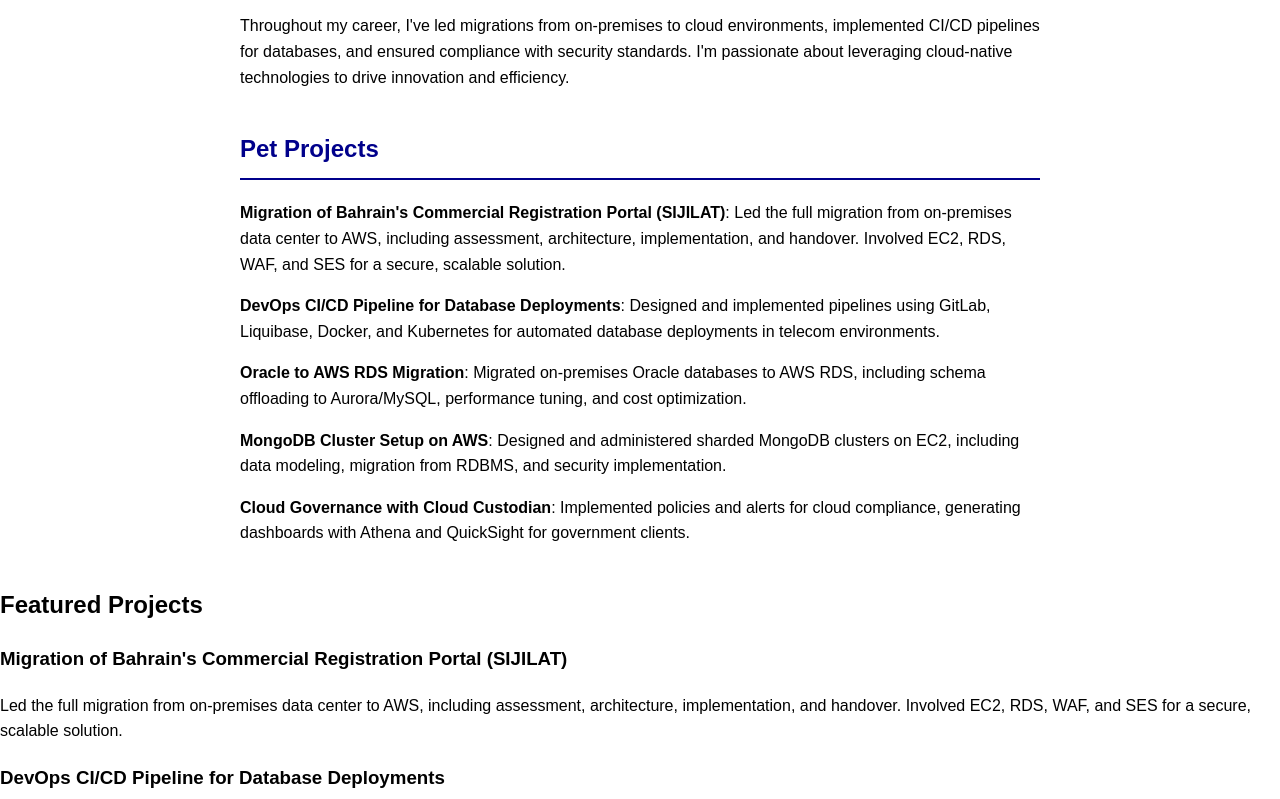
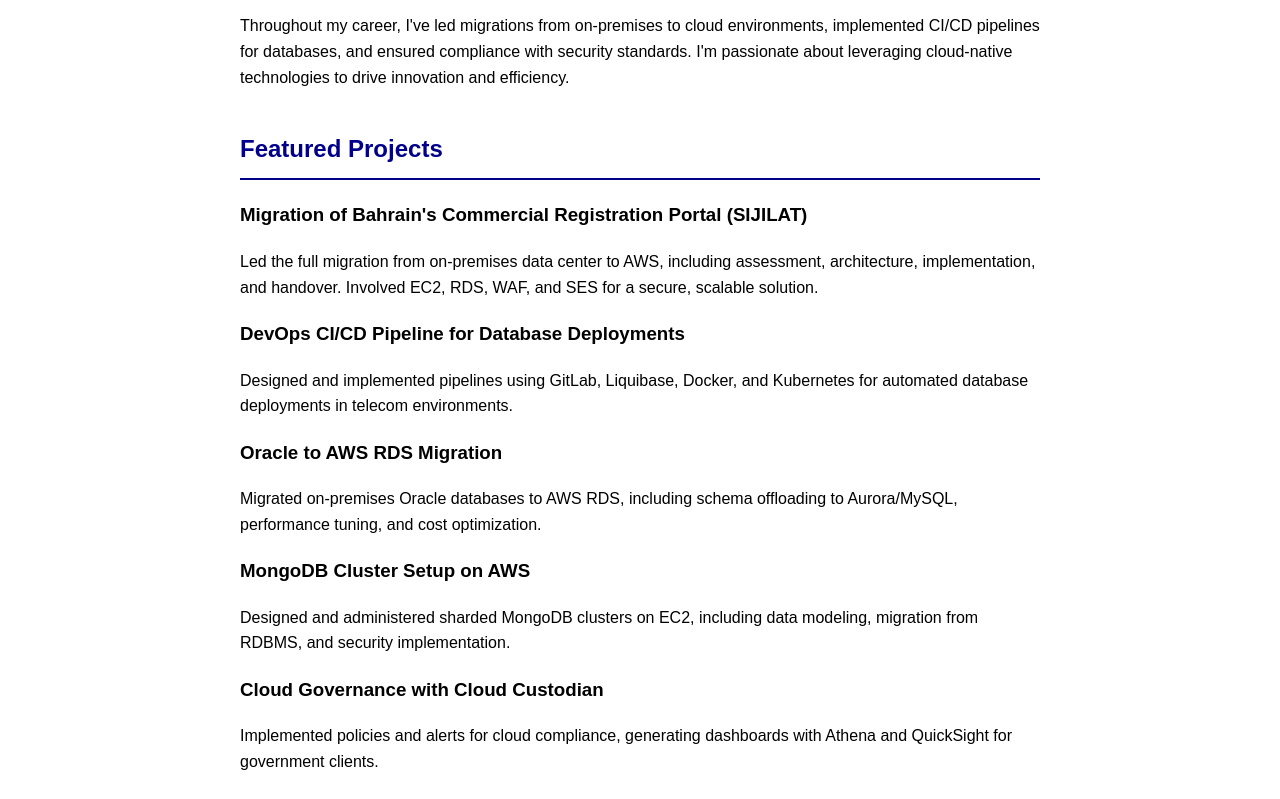
Before and after one commit to h4ck3risalive/website, a plain HTML site: page index.html in a window 1280 px wide. Shown: the part 1661-2460 px from the top of the page. Drawn offline with Linux system fonts and the light colour scheme.

Commit message:
Revert "Renamed Featured Projects to Pet Projects and simplified format to match karpathy.ai style"
This reverts commit 9af97260f0dfdffed007258c14a8246c8c3b4415.

```diff
--- a/index.html
+++ b/index.html
@@ -58,12 +58,27 @@
     </section>
 
     <section id="projects">
-        <h2>Pet Projects</h2>
-        <p><strong>Migration of Bahrain's Commercial Registration Portal (SIJILAT)</strong>: Led the full migration from on-premises data center to AWS, including assessment, architecture, implementation, and handover. Involved EC2, RDS, WAF, and SES for a secure, scalable solution.</p>
-        <p><strong>DevOps CI/CD Pipeline for Database Deployments</strong>: Designed and implemented pipelines using GitLab, Liquibase, Docker, and Kubernetes for automated database deployments in telecom environments.</p>
-        <p><strong>Oracle to AWS RDS Migration</strong>: Migrated on-premises Oracle databases to AWS RDS, including schema offloading to Aurora/MySQL, performance tuning, and cost optimization.</p>
-        <p><strong>MongoDB Cluster Setup on AWS</strong>: Designed and administered sharded MongoDB clusters on EC2, including data modeling, migration from RDBMS, and security implementation.</p>
-        <p><strong>Cloud Governance with Cloud Custodian</strong>: Implemented policies and alerts for cloud compliance, generating dashboards with Athena and QuickSight for government clients.</p>
+        <h2>Featured Projects</h2>
+        <div class="project">
+            <h3>Migration of Bahrain's Commercial Registration Portal (SIJILAT)</h3>
+            <p>Led the full migration from on-premises data center to AWS, including assessment, architecture, implementation, and handover. Involved EC2, RDS, WAF, and SES for a secure, scalable solution.</p>
+        </div>
+        <div class="project">
+            <h3>DevOps CI/CD Pipeline for Database Deployments</h3>
+            <p>Designed and implemented pipelines using GitLab, Liquibase, Docker, and Kubernetes for automated database deployments in telecom environments.</p>
+        </div>
+        <div class="project">
+            <h3>Oracle to AWS RDS Migration</h3>
+            <p>Migrated on-premises Oracle databases to AWS RDS, including schema offloading to Aurora/MySQL, performance tuning, and cost optimization.</p>
+        </div>
+        <div class="project">
+            <h3>MongoDB Cluster Setup on AWS</h3>
+            <p>Designed and administered sharded MongoDB clusters on EC2, including data modeling, migration from RDBMS, and security implementation.</p>
+        </div>
+        <div class="project">
+            <h3>Cloud Governance with Cloud Custodian</h3>
+            <p>Implemented policies and alerts for cloud compliance, generating dashboards with Athena and QuickSight for government clients.</p>
+        </div>
     </section>
         <h2>Featured Projects</h2>
         <div class="project">
```
